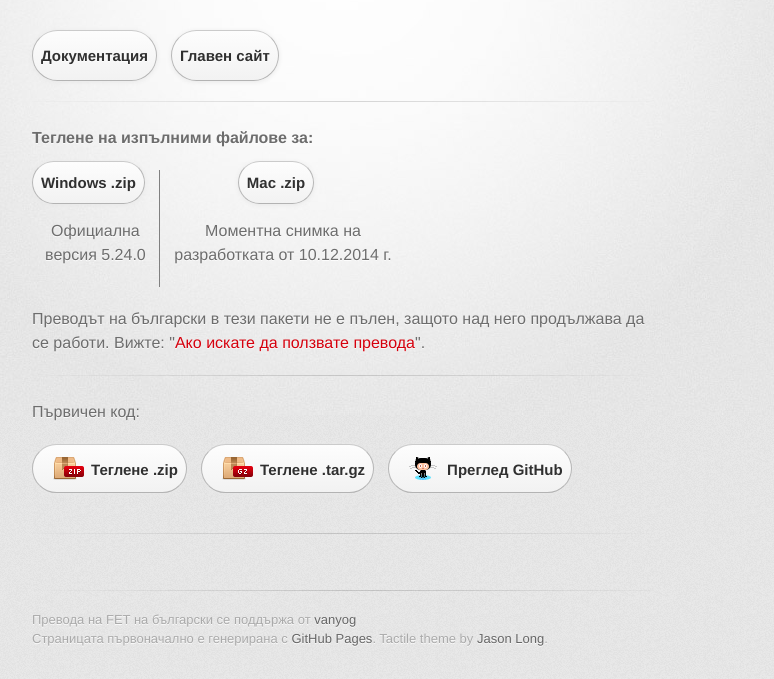
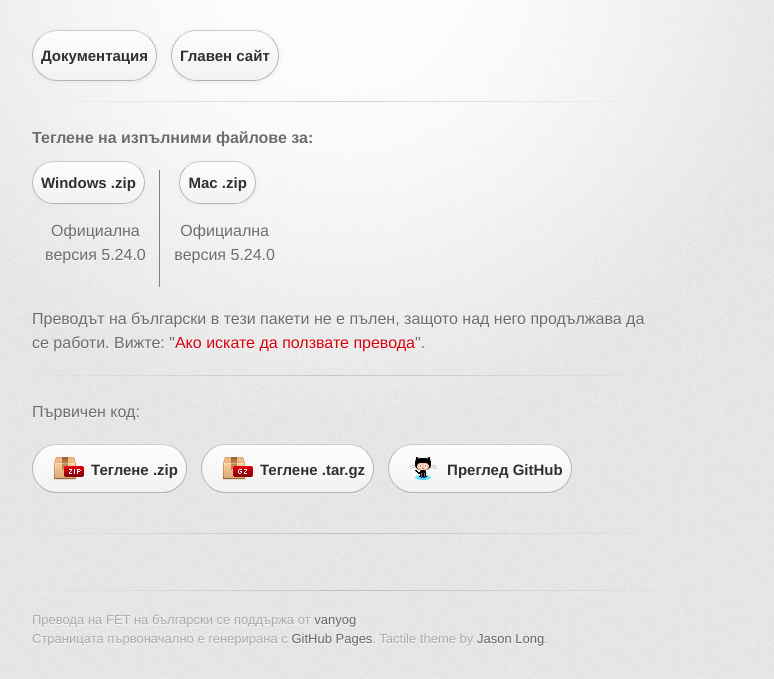
Before and after one commit to vanyog/FET, a plain HTML site: page index.html in a window 1280 px wide. Shown: the part 158-837 px from the top of the page, without its empty margins (298-1072 px from the left). Drawn offline with Linux system fonts and the light colour scheme; a web font is replaced by a local one.

Commit message:
v5.24.0 official for mac

```diff
--- a/index.html
+++ b/index.html
@@ -35,8 +35,8 @@
           <p><br>Официална<br>версия 5.24.0</p>
           </div>
           <div style="display:inline-block; margin-left:10px; text-align:center;">
-          <a href="fet-bg-10.12.2014.app.zip" class="button" style="float:none; display:inline;">Mac .zip</a>
-          <p><br>Моментна снимка на<br>разработката от 10.12.2014 г.</p>
+          <a href="fet-5.24.0-bg.app.zip" class="button" style="float:none; display:inline;">Mac .zip</a>
+          <p><br>Официална<br>версия 5.24.0</p>
           </div>
           <!--a class="button">Linux .tar.gz</a-->
           <p style="clear:both;"></p>
```
Also changed, not shown: 1 other file.
